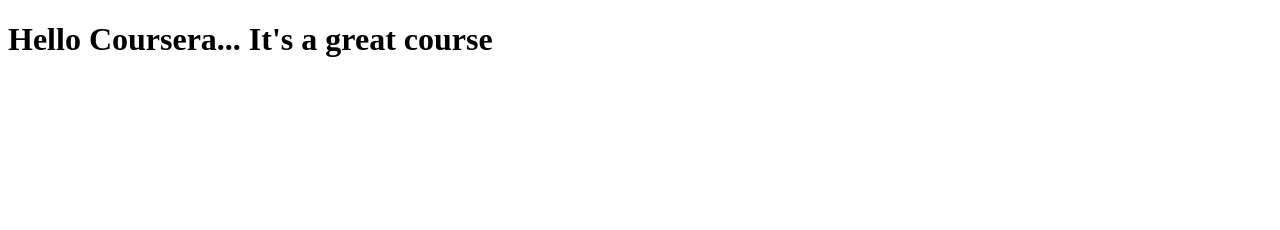
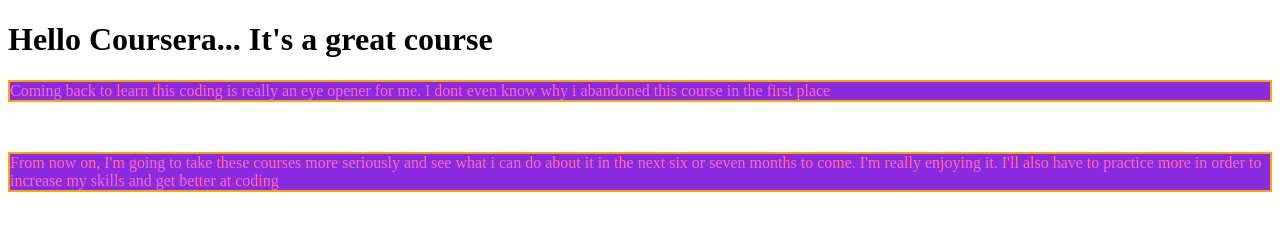
Before and after one commit to OmmyWaters/Cousera-Test, a plain HTML site: page site/index.html in a window 1280 px wide. Drawn offline with Linux system fonts and the light colour scheme.

Commit message:
another addition

```diff
--- a/site/index.html
+++ b/site/index.html
@@ -4,8 +4,11 @@
 	<meta charset="utf-8">
 	<meta name="viewport" content="width=device-width, initial-scale=1">
 	<title>Hello Coursera</title>
+	<link rel="stylesheet" type="text/css" href="style.css">
 </head>
 <body>
  <h1>Hello Coursera... It's a great course</h1>
+ <p>Coming back to learn this coding is really an eye opener for me. I dont even know why i abandoned this course in the first place</p><br>
+ <p>From now on, I'm going to take these courses more seriously and see what i can do about it in the next six or seven months to come. I'm really enjoying it. I'll also have to practice more in order to increase my skills and get better at coding</p>
 </body>
 </html>
--- /dev/null
+++ b/site/style.css
@@ -0,0 +1,5 @@
+p{
+	color: hotpink;
+	background-color: blueviolet;
+	border: solid 2px orange;
+}
```
